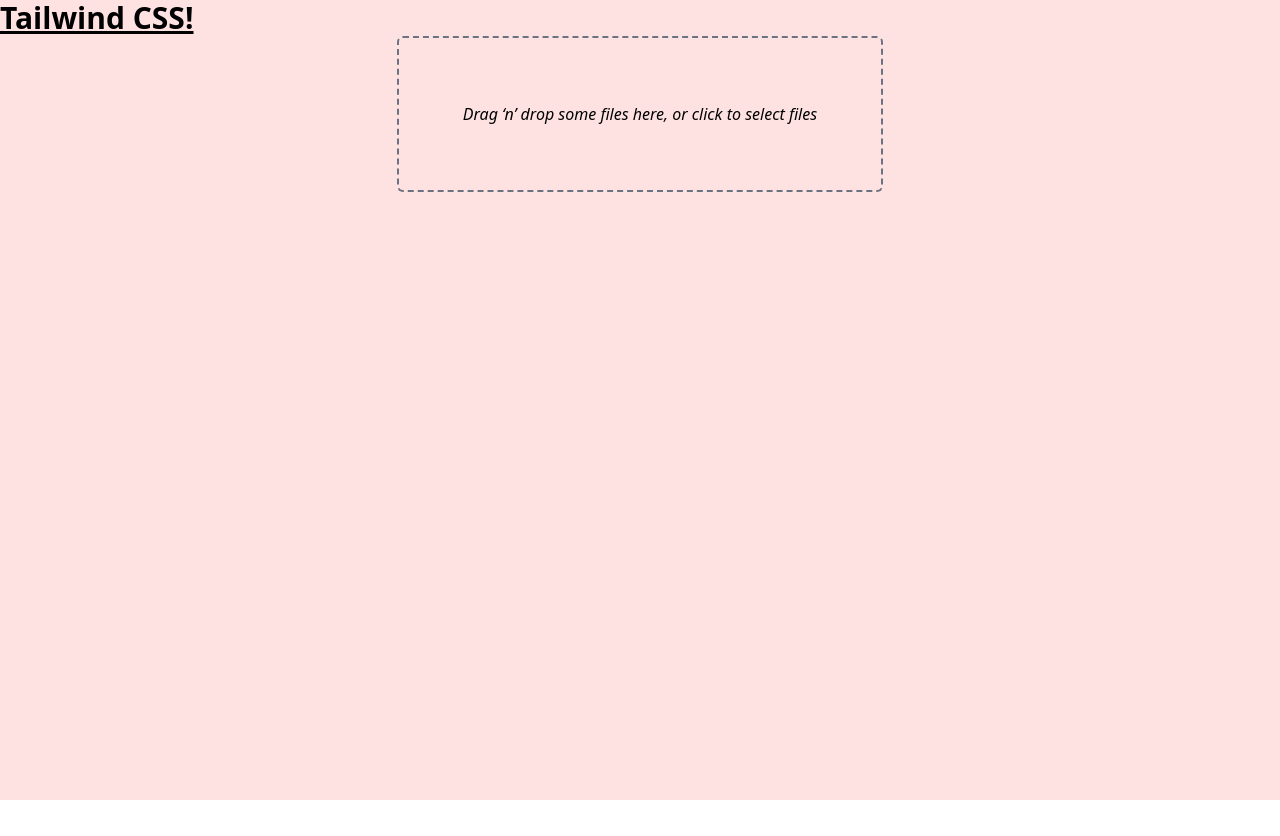
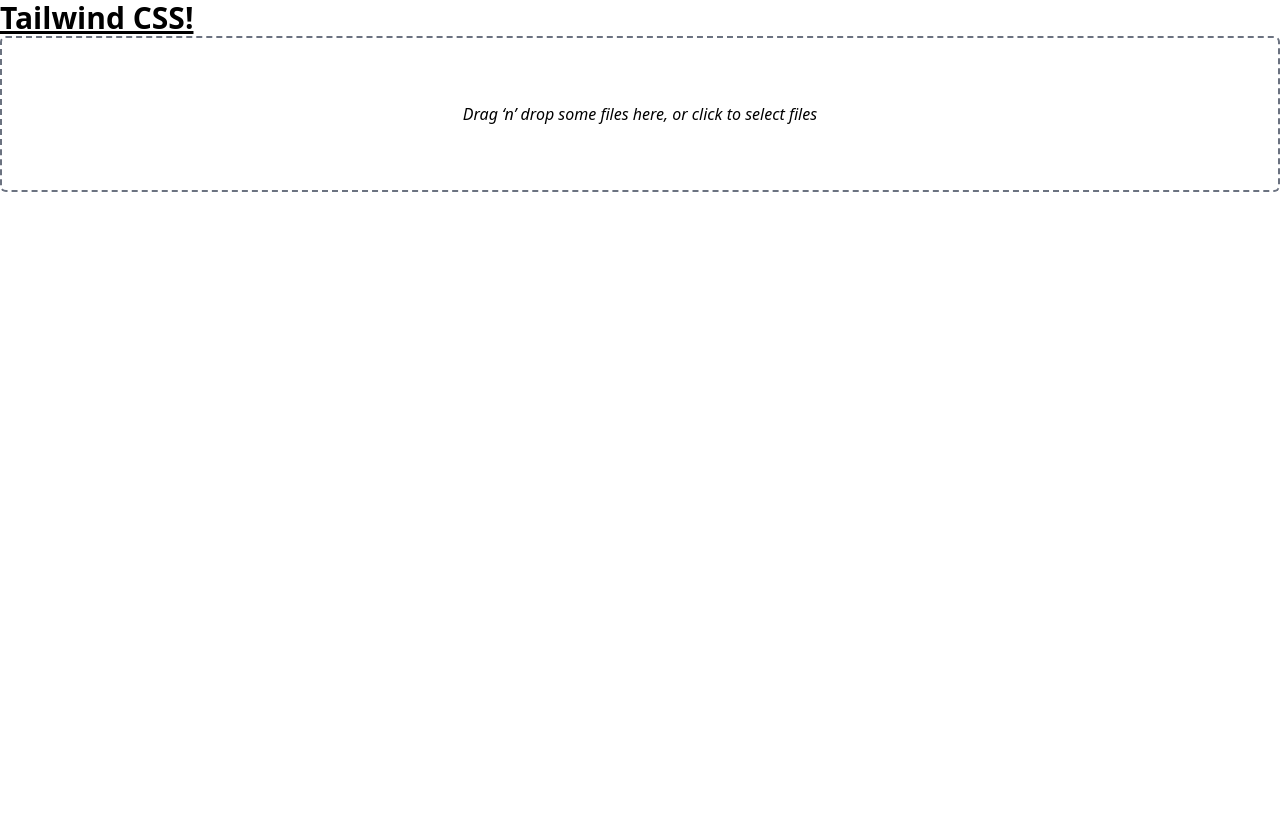
Before and after one commit to rabidcodemonkey/scrapbookr, a Next.js app: page / in a window 1280 px wide. Built offline with nearby package versions, Linux system fonts and the light colour scheme.

Commit message:
Working drag n drop

```diff
--- a/components/image/image-dropper.tsx
+++ b/components/image/image-dropper.tsx
@@ -1,42 +1,70 @@
-import React, { DragEventHandler, DragEvent } from 'react';
-import Dropzone from 'react-dropzone';
+import React from 'react';
+import Dropzone, { DropEvent, FileRejection } from 'react-dropzone';
 
-export type Props = {};
+export const ImageDropper = () => {
+  const [hasFocus, setHasFocus] = React.useState(false);
 
-export const ImageDropper = (props: Props) => {
-  const dragEnter = (event: DragEvent<HTMLElement>) => {
-    console.log(event.dataTransfer);
-    console.log(event.dataTransfer.files);
+  const validationFunction = (file: File) => {
+    //- Return non-null if not ok
+    //- return null if ok
+
+    const valid =
+      file.size < 1000000 //- 1MB
+        ? null // OK
+        : {
+            code: 'file-too-large',
+            message: 'File size is larger than 1MB',
+          };
+
+    return valid;
   };
 
-  const validationFunction = (file) => {
-    //- Return non-null if not ok
-    // return {
-    //     code: 'name-too-large',
-    //     message: `Name is larger than ${maxLength} characters`,
-    // };
+  const onDrop = (
+    acceptedFiles: File[],
+    rejectedFiles: FileRejection[],
+    dropEvent: DropEvent
+  ) => {
+    dropEvent.preventDefault();
+    dropEvent.stopPropagation();
 
-    return null; // OK
+    console.log('--- onDrop ---');
+    console.log('Accepted', acceptedFiles);
+    console.log('Rejected', rejectedFiles);
+    console.log('DropEvent', dropEvent);
+
+    setHasFocus(false);
+  };
+
+  const onDragOver = (event: React.DragEvent<HTMLDivElement>) => {
+    event.preventDefault();
+    event.stopPropagation();
+
+    setHasFocus(true);
   };
 
   return (
     <Dropzone
-      onDragEnter={dragEnter}
-      onDrop={(acceptedFiles) => console.log(acceptedFiles)}
       accept={{ 'image/*': [] }}
+      onDrop={onDrop}
+      onDragOver={onDragOver}
+      onDragLeave={() => setHasFocus(false)}
       validator={validationFunction}
     >
       {({ getRootProps, getInputProps }) => (
-        <section>
-          <div className='grid place-content-center' {...getRootProps()}>
-            <input {...getInputProps()} />
-            <div className='p-16 border-2 border-dashed border-gray-500 italic hover:bg-gray-500/50 transition-all rounded-md'>
-              Drag &lsquo;n&rsquo; drop some files here, or click to select
-              files
-            </div>
+        <div {...getRootProps()}>
+          <input {...getInputProps()} />
+          <div
+            className={`text-center p-16 border-2 border-dashed border-gray-500 italic hover:bg-gray-500/50 foc
+                        transition-all rounded-md cursor-pointer select-none ${
+                          hasFocus ? 'bg-gray-500/50' : ''
+                        }`}
+          >
+            Drag &lsquo;n&rsquo; drop some files here, or click to select files
           </div>
-        </section>
+        </div>
       )}
     </Dropzone>
   );
 };
+
+//- https://github.com/rpldy/react-uploady
--- a/pages/index.tsx
+++ b/pages/index.tsx
@@ -4,7 +4,7 @@
 const Home: NextPage = () => {
   return (
     <>
-      <div className='h-screen bg-red-100'>
+      <div className='h-screen'>
         <h1 className='text-3xl font-bold underline'>Tailwind CSS!</h1>
         <div className='container mx-auto h-full'>
           <ImageDropper />
--- a/tsconfig.json
+++ b/tsconfig.json
@@ -1,6 +1,6 @@
 {
   "compilerOptions": {
-    "target": "es5",
+    "target": "es2020",
     "lib": ["dom", "dom.iterable", "esnext"],
     "allowJs": true,
     "skipLibCheck": true,
```
